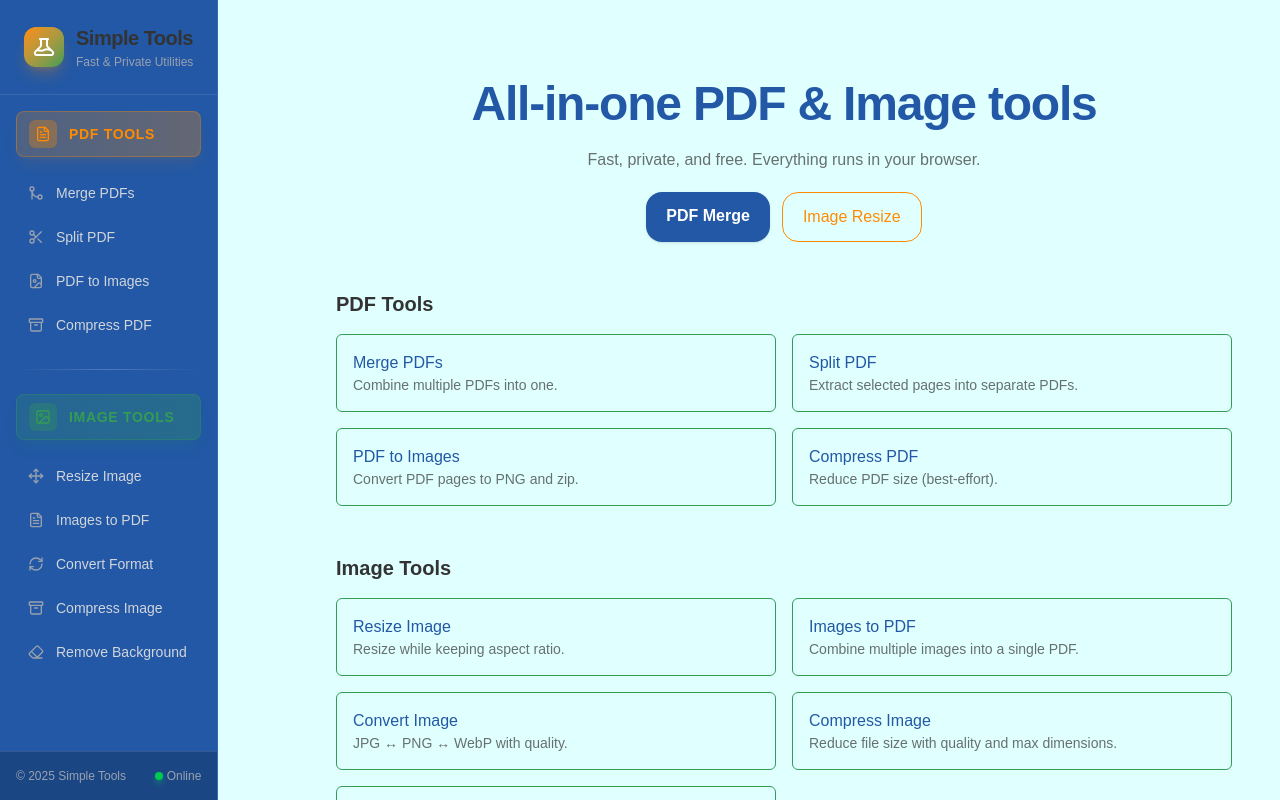
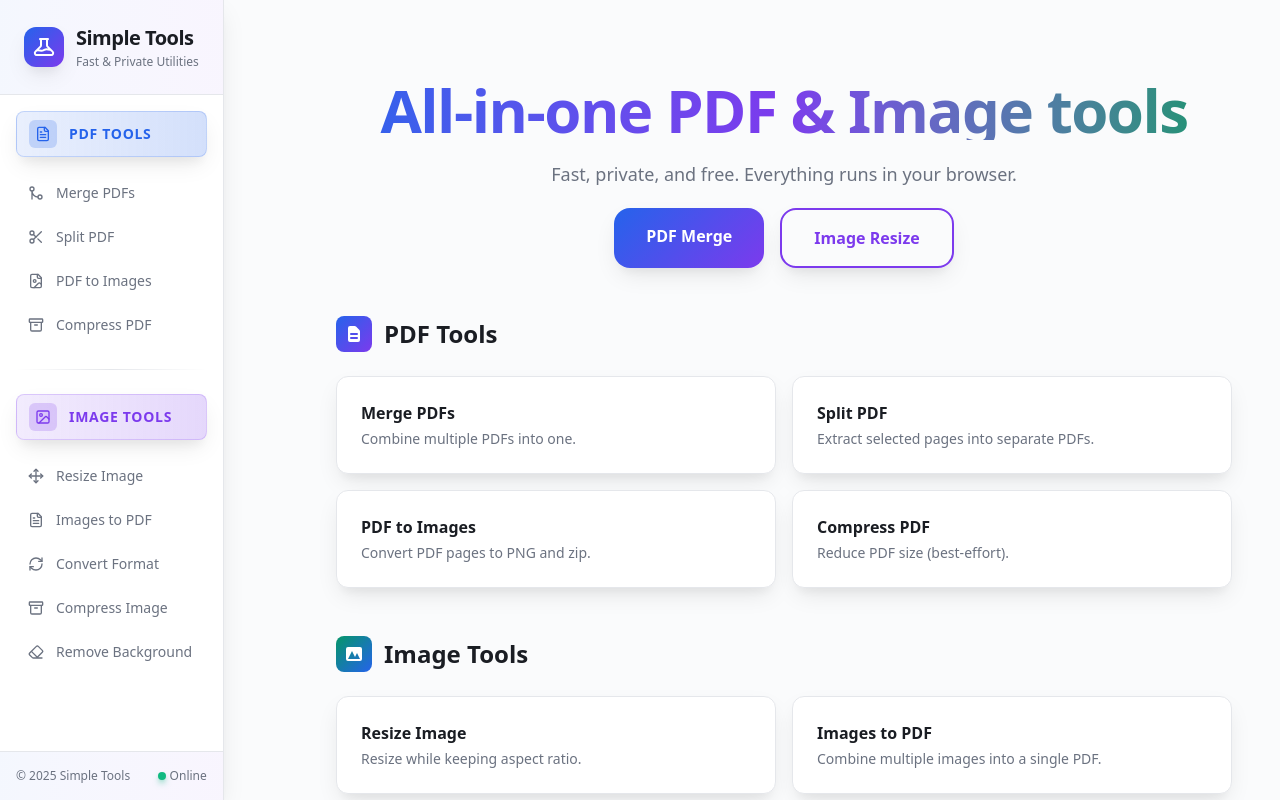
Before and after one commit to JaeyCop/tools-app, a Next.js app: page / in a window 1280 px wide. Built offline with nearby package versions, Linux system fonts and the light colour scheme; no server answers.

Commit message:
some feature to nav

```diff
--- a/app/globals.css
+++ b/app/globals.css
@@ -1,11 +1,17 @@
 @import "tailwindcss";
 
 :root {
-  --background: #E0FFFF;
-  --foreground: #333333;
-  --primary: #2258A5;
-  --secondary: #FF8B00;
-  --accent: #349C55;
+  --background: #FAFBFC;
+  --foreground: #1A1D23;
+  --primary: #2563EB;
+  --secondary: #7C3AED;
+  --accent: #059669;
+  --surface: #FFFFFF;
+  --border: #E5E7EB;
+  --muted: #6B7280;
+  --success: #10B981;
+  --warning: #F59E0B;
+  --error: #EF4444;
 }
 
 @theme inline {
@@ -14,24 +20,68 @@
   --color-primary: var(--primary);
   --color-secondary: var(--secondary);
   --color-accent: var(--accent);
-  --font-sans: system-ui, -apple-system, Segoe UI, Roboto, Helvetica, Arial,
+  --color-surface: var(--surface);
+  --color-border: var(--border);
+  --color-muted: var(--muted);
+  --color-success: var(--success);
+  --color-warning: var(--warning);
+  --color-error: var(--error);
+  --font-sans: system-ui, -apple-system, Segoe UI, Roboto, Inter, "Helvetica Neue", Arial,
     "Apple Color Emoji", "Segoe UI Emoji";
-  --font-mono: ui-monospace, SFMono-Regular, Menlo, Monaco, Consolas,
+  --font-mono: ui-monospace, SFMono-Regular, "JetBrains Mono", Menlo, Monaco, Consolas,
     "Liberation Mono", "Courier New", monospace;
 }
 
 @media (prefers-color-scheme: dark) {
   :root {
-    --background: #0a0a0a;
-    --foreground: #ededed;
-    --primary: #5893D4;
-    --secondary: #FFAC4D;
-    --accent: #66B983;
+    --background: #0F1419;
+    --foreground: #F8FAFC;
+    --primary: #3B82F6;
+    --secondary: #8B5CF6;
+    --accent: #06B6D4;
+    --surface: #1E293B;
+    --border: #334155;
+    --muted: #94A3B8;
+    --success: #22C55E;
+    --warning: #F97316;
+    --error: #F87171;
   }
 }
 
 body {
   background: var(--background);
   color: var(--foreground);
-  font-family: Arial, Helvetica, sans-serif;
+  font-family: var(--font-sans);
+  font-feature-settings: "rlig" 1, "calt" 1;
 }
+
+/* Premium glass morphism effects */
+.glass {
+  background: rgba(255, 255, 255, 0.1);
+  backdrop-filter: blur(10px);
+  border: 1px solid rgba(255, 255, 255, 0.2);
+}
+
+.glass-dark {
+  background: rgba(0, 0, 0, 0.1);
+  backdrop-filter: blur(10px);
+  border: 1px solid rgba(255, 255, 255, 0.1);
+}
+
+/* Premium gradient backgrounds */
+.gradient-primary {
+  background: linear-gradient(135deg, var(--primary) 0%, var(--secondary) 100%);
+}
+
+.gradient-accent {
+  background: linear-gradient(135deg, var(--accent) 0%, var(--primary) 100%);
+}
+
+/* Premium shadows */
+.shadow-premium {
+  box-shadow: 0 10px 25px -5px rgba(0, 0, 0, 0.1), 0 10px 10px -5px rgba(0, 0, 0, 0.04);
+}
+
+.shadow-premium-lg {
+  box-shadow: 0 25px 50px -12px rgba(0, 0, 0, 0.25);
+}
--- a/app/page.tsx
+++ b/app/page.tsx
@@ -5,10 +5,10 @@ function ToolCard(props: { title: string; description: string; href: string }) {
   return (
     <Link
       href={href}
-      className="block rounded-md border border-accent p-4 hover:bg-accent/10 transition-colors"
+      className="block rounded-xl border border-border bg-surface p-6 hover:bg-primary/5 hover:border-primary/30 transition-all duration-200 shadow-premium hover:shadow-premium-lg group"
     >
-      <div className="font-medium text-primary">{title}</div>
-      <div className="text-sm text-foreground/70">{description}</div>
+      <div className="font-semibold text-foreground group-hover:text-primary transition-colors">{title}</div>
+      <div className="text-sm text-muted mt-1">{description}</div>
     </Link>
   );
 }
@@ -18,27 +18,37 @@ export default function Home() {
     <div className="max-w-full min-h-[100dvh]">
       <div className="mx-auto max-w-5xl px-4 py-12 space-y-12">
         <section className="text-center space-y-5">
-          <h1 className="text-4xl sm:text-5xl font-extrabold tracking-tight text-primary">
+          <h1 className="text-4xl sm:text-6xl font-extrabold tracking-tight bg-gradient-to-r from-primary via-secondary to-accent bg-clip-text text-transparent">
             All‑in‑one PDF & Image tools
           </h1>
-          <p className="text-base text-foreground/70">
+          <p className="text-lg text-muted max-w-2xl mx-auto">
             Fast, private, and free. Everything runs in your browser.
           </p>
-          <div className="flex justify-center gap-3">
+          <div className="flex justify-center gap-4">
             <Link
               href="/pdf/merge"
-              className="rounded-2xl bg-primary px-5 py-3 text-white font-semibold shadow hover:shadow-lg transition-shadow"
+              className="gradient-primary rounded-2xl px-8 py-4 text-white font-semibold shadow-premium hover:shadow-premium-lg transition-all duration-200 hover:scale-105"
             >
               PDF Merge
             </Link>
-            <Link href="/image/resize" className="rounded-2xl border border-secondary px-5 py-3 text-secondary hover:bg-secondary/10">
+            <Link
+              href="/image/resize"
+              className="rounded-2xl border-2 border-secondary px-8 py-4 text-secondary font-semibold hover:bg-secondary hover:text-white transition-all duration-200 hover:scale-105 shadow-premium"
+            >
               Image Resize
             </Link>
           </div>
         </section>
 
-        <section className="space-y-4">
-        <h2 className="text-xl font-semibold">PDF Tools</h2>
+        <section className="space-y-6">
+        <h2 className="text-2xl font-bold text-foreground flex items-center gap-3">
+          <div className="p-2 rounded-lg gradient-primary">
+            <svg className="h-5 w-5 text-white" fill="currentColor" viewBox="0 0 20 20">
+              <path fillRule="evenodd" d="M4 4a2 2 0 012-2h4.586A2 2 0 0112 2.586L15.414 6A2 2 0 0116 7.414V16a2 2 0 01-2 2H6a2 2 0 01-2-2V4zm2 6a1 1 0 011-1h6a1 1 0 110 2H7a1 1 0 01-1-1zm1 3a1 1 0 100 2h6a1 1 0 100-2H7z" clipRule="evenodd" />
+            </svg>
+          </div>
+          PDF Tools
+        </h2>
         <div className="grid gap-4 sm:grid-cols-2">
           <ToolCard
             title="Merge PDFs"
@@ -63,8 +73,15 @@ export default function Home() {
         </div>
         </section>
 
-        <section className="space-y-4 pb-4">
-        <h2 className="text-xl font-semibold">Image Tools</h2>
+        <section className="space-y-6 pb-4">
+        <h2 className="text-2xl font-bold text-foreground flex items-center gap-3">
+          <div className="p-2 rounded-lg gradient-accent">
+            <svg className="h-5 w-5 text-white" fill="currentColor" viewBox="0 0 20 20">
+              <path fillRule="evenodd" d="M4 3a2 2 0 00-2 2v10a2 2 0 002 2h12a2 2 0 002-2V5a2 2 0 00-2-2H4zm12 12H4l4-8 3 6 2-4 3 6z" clipRule="evenodd" />
+            </svg>
+          </div>
+          Image Tools
+        </h2>
         <div className="grid gap-4 sm:grid-cols-2">
           <ToolCard
             title="Resize Image"
--- a/components/Nav.tsx
+++ b/components/Nav.tsx
@@ -56,25 +56,25 @@ function SidebarContent({ isOpen, onClose }: SidebarProps) {
   }, [pathname, onClose]);
 
   return (
-    <div className="h-full flex flex-col bg-primary border-r border-white/10">
+    <div className="h-full flex flex-col bg-surface dark:bg-surface border-r border-border shadow-premium">
       {/* Header */}
-      <div className="p-6 border-b border-white/10">
+      <div className="p-6 border-b border-border bg-gradient-to-r from-primary/5 to-secondary/5">
         <div className="flex items-center justify-between">
           <Link
             href="/"
             className="flex items-center gap-3 group"
             onClick={() => window.innerWidth < 1024 && onClose()}
           >
-            <div className="p-2 rounded-xl bg-gradient-to-br from-secondary to-accent shadow-lg shadow-secondary/25 group-hover:shadow-secondary/40 transition-all duration-300 group-hover:scale-105">
+            <div className="p-2 rounded-xl gradient-primary shadow-premium group-hover:shadow-premium-lg transition-all duration-300 group-hover:scale-105">
               <svg className="h-6 w-6 text-white" fill="none" viewBox="0 0 24 24" stroke="currentColor">
                 <path strokeLinecap="round" strokeLinejoin="round" strokeWidth={2} d="M19.428 15.428a2 2 0 00-1.022-.547l-2.387-.477a6 6 0 00-3.86.517l-.318.158a6 6 0 01-3.86.517L6.05 15.21a2 2 0 00-1.806.547M8 4h8l-1 1v5.172a2 2 0 00.586 1.414l5 5c1.26 1.26.367 3.414-1.415 3.414H4.828c-1.782 0-2.674-2.154-1.414-3.414l5-5A2 2 0 009 10.172V5L8 4z" />
               </svg>
             </div>
             <div>
-              <h1 className="text-xl font-bold tracking-tight group-hover:text-secondary transition-colors">
+              <h1 className="text-xl font-bold tracking-tight text-foreground group-hover:text-primary transition-colors">
                 Simple Tools
               </h1>
-              <p className="text-xs text-gray-400 mt-0.5">
+              <p className="text-xs text-muted mt-0.5">
                 Fast & Private Utilities
               </p>
             </div>
@@ -83,9 +83,9 @@ function SidebarContent({ isOpen, onClose }: SidebarProps) {
           {/* Mobile close button */}
           <button
             onClick={onClose}
-            className="lg:hidden p-2 rounded-lg hover:bg-white/10 transition-colors"
+            className="lg:hidden p-2 rounded-lg hover:bg-border/50 transition-colors"
           >
-            <X className="h-5 w-5 text-gray-400" />
+            <X className="h-5 w-5 text-muted" />
           </button>
         </div>
       </div>
@@ -95,11 +95,11 @@ function SidebarContent({ isOpen, onClose }: SidebarProps) {
         <div className="space-y-6">
           {/* PDF Tools Section */}
           <div>
-            <div className="flex items-center gap-3 mb-4 px-3 py-2 rounded-lg bg-gradient-to-r from-secondary/20 to-secondary/30 border border-secondary/30 shadow-lg shadow-secondary/10">
-              <div className="p-1.5 rounded-md bg-secondary/30 backdrop-blur-sm">
-                <FileText className="h-4 w-4 text-secondary" />
+            <div className="flex items-center gap-3 mb-4 px-3 py-2 rounded-lg bg-gradient-to-r from-primary/10 to-primary/20 border border-primary/20 shadow-premium">
+              <div className="p-1.5 rounded-md bg-primary/20 backdrop-blur-sm">
+                <FileText className="h-4 w-4 text-primary" />
               </div>
-              <span className="text-sm font-semibold text-secondary uppercase tracking-wider">
+              <span className="text-sm font-semibold text-primary uppercase tracking-wider">
                 PDF Tools
               </span>
             </div>
@@ -112,11 +112,11 @@ function SidebarContent({ isOpen, onClose }: SidebarProps) {
                     key={item.href}
                     href={item.href}
                     className={`group flex items-center gap-3 px-3 py-2.5 rounded-lg text-sm font-medium transition-all duration-200 relative ${active
-                        ? "bg-gradient-to-r from-secondary to-accent text-white shadow-lg shadow-secondary/25 scale-[1.02]"
-                        : "text-gray-300 hover:text-white hover:bg-white/10 hover:shadow-md"
+                        ? "gradient-primary text-white shadow-premium scale-[1.02]"
+                        : "text-muted hover:text-foreground hover:bg-border/30 hover:shadow-md"
                       }`}
                   >
-                    <Icon className={`h-4 w-4 transition-all duration-200 ${active ? "text-white" : "text-gray-400 group-hover:text-secondary"
+                    <Icon className={`h-4 w-4 transition-all duration-200 ${active ? "text-white" : "text-muted group-hover:text-primary"
                       }`} />
                     <span className="flex-1">{item.label}</span>
                     {active && (
@@ -129,15 +129,15 @@ function SidebarContent({ isOpen, onClose }: SidebarProps) {
           </div>
 
           {/* Separator */}
-          <div className="h-px bg-gradient-to-r from-transparent via-white/20 to-transparent" />
+          <div className="h-px bg-gradient-to-r from-transparent via-border to-transparent" />
 
           {/* Image Tools Section */}
           <div>
-            <div className="flex items-center gap-3 mb-4 px-3 py-2 rounded-lg bg-gradient-to-r from-accent/20 to-accent/30 border border-accent/30 shadow-lg shadow-accent/10">
-              <div className="p-1.5 rounded-md bg-accent/30 backdrop-blur-sm">
-                <Image className="h-4 w-4 text-accent" />
+            <div className="flex items-center gap-3 mb-4 px-3 py-2 rounded-lg bg-gradient-to-r from-secondary/10 to-secondary/20 border border-secondary/20 shadow-premium">
+              <div className="p-1.5 rounded-md bg-secondary/20 backdrop-blur-sm">
+                <Image className="h-4 w-4 text-secondary" />
               </div>
-              <span className="text-sm font-semibold text-accent uppercase tracking-wider">
+              <span className="text-sm font-semibold text-secondary uppercase tracking-wider">
                 Image Tools
               </span>
             </div>
@@ -150,11 +150,11 @@ function SidebarContent({ isOpen, onClose }: SidebarProps) {
                     key={item.href}
                     href={item.href}
                     className={`group flex items-center gap-3 px-3 py-2.5 rounded-lg text-sm font-medium transition-all duration-200 relative ${active
-                        ? "bg-gradient-to-r from-accent to-secondary text-white shadow-lg shadow-accent/25 scale-[1.02]"
-                        : "text-gray-300 hover:text-white hover:bg-white/10 hover:shadow-md"
+                        ? "gradient-accent text-white shadow-premium scale-[1.02]"
+                        : "text-muted hover:text-foreground hover:bg-border/30 hover:shadow-md"
                       }`}
                   >
-                    <Icon className={`h-4 w-4 transition-all duration-200 ${active ? "text-white" : "text-gray-400 group-hover:text-accent"
+                    <Icon className={`h-4 w-4 transition-all duration-200 ${active ? "text-white" : "text-muted group-hover:text-secondary"
                       }`} />
                     <span className="flex-1">{item.label}</span>
                     {active && (
@@ -169,11 +169,11 @@ function SidebarContent({ isOpen, onClose }: SidebarProps) {
       </div>
 
       {/* Footer */}
-      <div className="p-4 border-t border-white/10 bg-black/20">
-        <div className="flex items-center justify-between text-xs text-gray-400">
+      <div className="p-4 border-t border-border bg-gradient-to-r from-primary/5 to-secondary/5">
+        <div className="flex items-center justify-between text-xs text-muted">
           <span>© {new Date().getFullYear()} Simple Tools</span>
           <div className="flex items-center gap-1">
-            <div className="h-2 w-2 rounded-full bg-green-500 animate-pulse shadow-md shadow-green-500/50"></div>
+            <div className="h-2 w-2 rounded-full bg-success animate-pulse shadow-md shadow-success/50"></div>
             <span>Online</span>
           </div>
         </div>
@@ -213,7 +213,7 @@ export default function ResponsiveSidebar() {
       {/* Mobile Menu Button */}
       <button
         onClick={() => setIsMobileOpen(true)}
-        className="lg:hidden fixed top-4 left-4 z-50 p-3 rounded-xl bg-primary border border-white/10 shadow-lg shadow-black/25 backdrop-blur-xl hover:bg-primary/80 transition-all duration-200"
+        className="lg:hidden fixed top-4 left-4 z-50 p-3 rounded-xl gradient-primary border border-border shadow-premium backdrop-blur-xl hover:shadow-premium-lg transition-all duration-200"
       >
         <Menu className="h-5 w-5 text-white" />
       </button>
```
